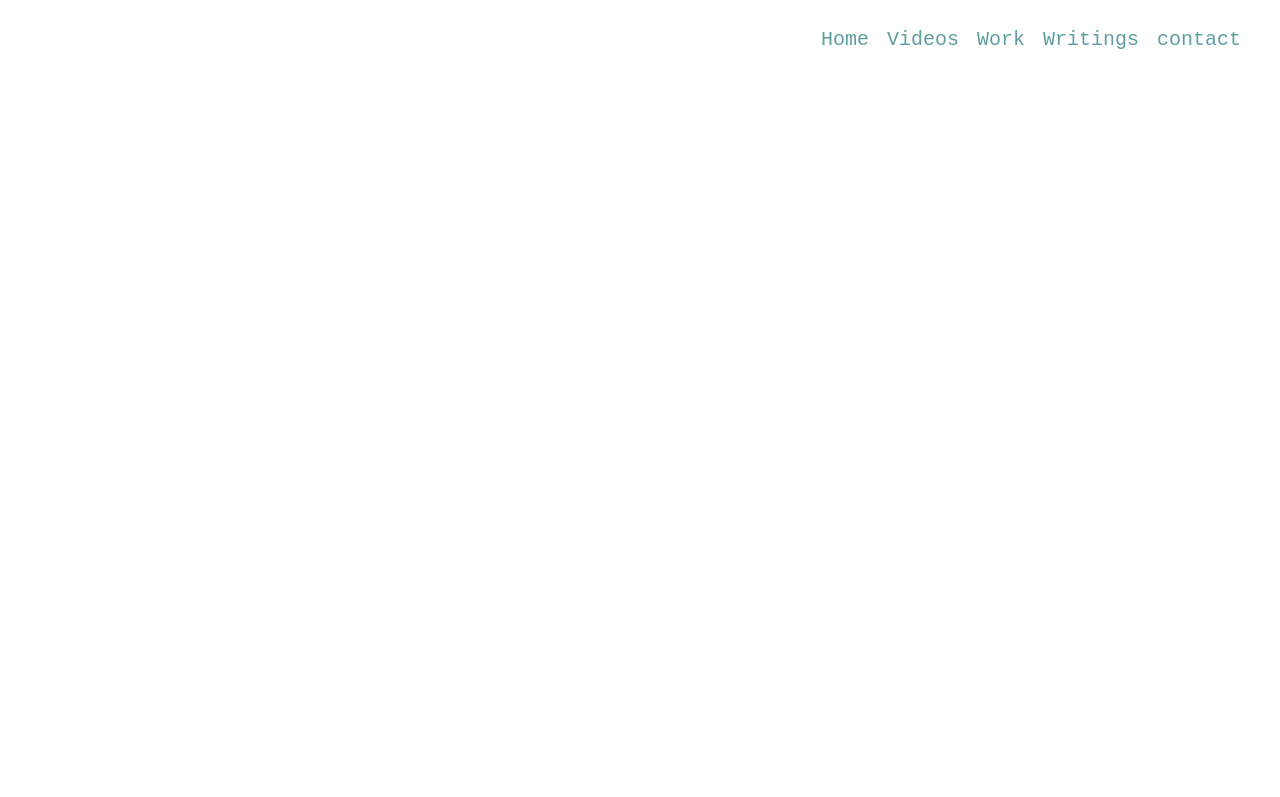
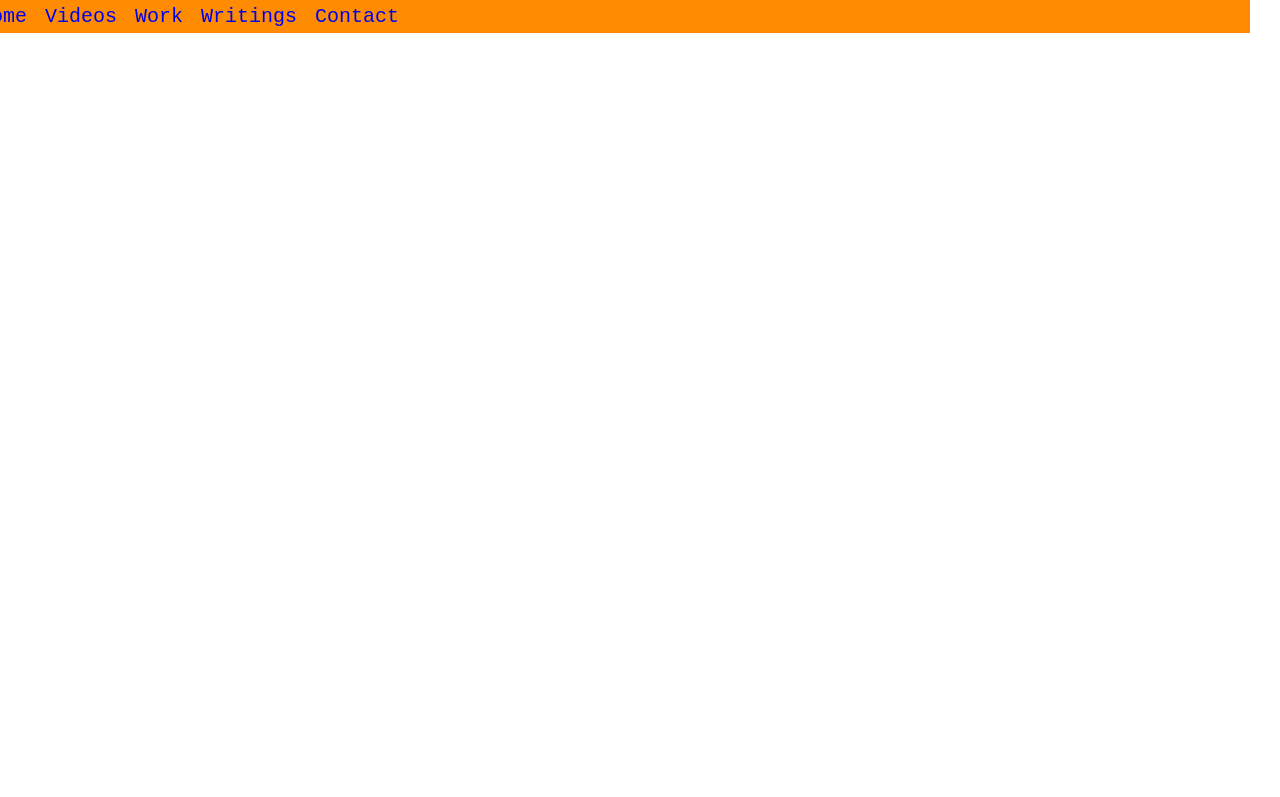
Before and after one commit to urjf/My-Blog, a plain HTML site: page index.html in a window 1280 px wide. Shown: the top 797 px of the page. Drawn offline with Linux system fonts and the light colour scheme; a web font is replaced by a local one.

Commit message:
Add files via upload

```diff
--- a/index.html
+++ b/index.html
@@ -11,18 +11,44 @@
 </head>
 
 <body>
+    <center>
     <ul class="menu">
-    <li class="links">Home</li>
-    <li class="links"> Videos</li>
-    <li class="links"> Work </li>
-    <li class="links">Writings</li>
-    <li class="links">contact</li>
+        <li class="links"> <a href=#welcome>Home</a></li>
+        <li class="links"> <a href=#videos> Videos</a></li>
+    <li class="links"> <a href=#work>Work</a></li>
+        <li class="links"> <a href=#writings>Writings</a></li>
+        <li class="links"> <a href=#contact>Contact</a></li>
     </ul>
+    </center>
     <section id="welcome"><div class="parallax"> <img src="thingy.jpeg" class="profile"> <h1> I am<br> <span id="name"> Tim Berners-Lee</span></h1>
         <h2> I am the founder of www. World Wide Web</h2></div></section>
-<section id="bio"><h1> Hi!</h1> <div class="line"></div><p> Sir Timothy John Berners-Lee OM KBE FRS FREng FRSA FBCS (born 8 June 1955), also known as TimBL, is an English computer scientist best known as the inventor of the World Wide Web. He is a Professorial Fellow of Computer Science at the University of Oxford and a professor at the Massachusetts Institute of Technology (MIT). Berners-Lee proposed an information management system on 12 March 1989, then implemented the first successful communication between a Hypertext Transfer Protocol (HTTP) client and server via the Internet in mid-November.Berners-Lee is the director of the World Wide Web Consortium (W3C), which oversees the continued development of the Web. He co-founded (with his wife-to-be Rosemary Leith) the World Wide Web Foundation. He is a senior researcher and holder of the 3Com founder's chair at the MIT Computer Science and Artificial Intelligence Laboratory (CSAIL).He is a director of the Web Science Research Initiative (WSRI)[13] and a member of the advisory board of the MIT Center for Collective Intelligence. In 2011, he was named as a member of the board of trustees of the Ford Foundation. He is a founder and president of the Open Data Institute and is currently an advisor at social network MeWe.
+<section id="bio"><h1> Hi!</h1> <div class="line"></div><p id="paragraphinfo"> Sir Timothy John Berners-Lee OM KBE FRS FREng FRSA FBCS (born 8 June 1955), also known as TimBL, is an English computer scientist best known as the inventor of the World Wide Web. He is a Professorial Fellow of Computer Science at the University of Oxford and a professor at the Massachusetts Institute of Technology (MIT). Berners-Lee proposed an information management system on 12 March 1989, then implemented the first successful communication between a Hypertext Transfer Protocol (HTTP) client and server via the Internet in mid-November.Berners-Lee is the director of the World Wide Web Consortium (W3C), which oversees the continued development of the Web. He co-founded (with his wife-to-be Rosemary Leith) the World Wide Web Foundation. He is a senior researcher and holder of the 3Com founder's chair at the MIT Computer Science and Artificial Intelligence Laboratory (CSAIL).He is a director of the Web Science Research Initiative (WSRI)[13] and a member of the advisory board of the MIT Center for Collective Intelligence. In 2011, he was named as a member of the board of trustees of the Ford Foundation. He is a founder and president of the Open Data Institute and is currently an advisor at social network MeWe.
+    </p></section>
+<style>
+#paragraphinfo{
+border:2px solid;
+ padding: 20px;
+  width: 300px;
+  resize: both;
+  overflow: auto;</style>
+    <section id="videos"> <h1> Videos</h1> <div class="line"></div> <iframe width="950" height="548" src="https://www.youtube.com/embed/OM6XIICm_qo" title="YouTube video player" frameborder="0" allow="accelerometer; autoplay; clipboard-write; encrypted-media; gyroscope; picture-in-picture" allowfullscreen></iframe>
+<br>
+<br>
+    <iframe width="974" height="548" src="https://www.youtube.com/embed/J8hzJxb0rpc" title="YouTube video player" frameborder="0" allow="accelerometer; autoplay; clipboard-write; encrypted-media; gyroscope; picture-in-picture" allowfullscreen></iframe>
+</section>
+<section id="work"> <h1>Work</h1> <div class="line"></div><iframe width="900" height="1000" src="https://en.wikipedia.org/wiki/Tim_Berners-Lee#Career_and_research"></iframe></section>
+<section id="writings">
+    <h1> Writings</h1>
+<div class="line"></div>
+<a class="article"
+href="https://webfoundation.org/2019/03/web-birthday-30/" target="_blank"> 30 years on, what's next for the web?</a>
+<br>
+    <a class="article" href="https://interestingengineering.com/how-did-tim-berners-lee-change-the-world-with-the-world-wide-web" target="_blank"> How did Tim Berners-Lee change the World with the World Wide Web?</a></section>
+<section id="contact"> <h1> Contact Tim Berners-Lee</h1> <div class="line"></div> <p>
+Currently in CN division. Before comming to CERN, Tim worked on, among other things, document production and text processing. He developped his first hypertext system, "Enquire", in 1980 for his own use (although unaware of the existence of the term HyperText). With a background in text processing, real-time software and communications, Tim decided that high energy physics needed a networked hypertext system and CERN was an ideal site for the development of wide-area hypertext ideas. Tim started the WorldWideWeb project at CERN in 1989. He wrote the application on the NeXT along with most of the communications software. Phone: 3755, Email: timbl@info.cern.ch
+</p></section>
 
-<br></p></section>
+<br>
   <script src=""></script>
 </body>
 </html>
--- a/style.css
+++ b/style.css
@@ -1,6 +1,7 @@
 body {
     margin: 0;
     padding-top: 800px;
+    text-align: center;
 
 }
 
@@ -22,72 +23,99 @@ body {
     top: 0;
     opacity: 0.83;
 
-    background:linear-gradient (#f57200 0%, #f54100 100%);
-display:table;
-    width:100%;
-    height:100%;
+    background: linear-gradient (#f57200 0%, #f54100 100%);
+    display: table;
+    width: 100%;
+    height: 100%;
     z-index: 9;
 }
-.parallax{
+
+.parallax {
     display: table-cell;
     position: relative;
-    text-align:center;
+    text-align: center;
     vertical-align: middle;
 
 }
-h1{
-    font-size:40px;
+
+h1 {
+    font-size: 40px;
     line-height: 1.2;
     font-family: inherit;
     font-weight: 300;
 }
-#name{
-    font-size:30px
-        line-height:1.2;
+
+#name {
+    font-size: 30px line-height:1.2;
     font-family: monospace;
-    vertical-align:middle;
+    vertical-align: middle;
     font-family: 'Alumni Sans', sans-serif;
 }
-h2{
+
+h2 {
     font-size: 30px;
-    font-weight:300;
+    font-weight: 300;
     line-height: 1.2;
     font-family: sans-serif;
 }
-#bio{
+
+#bio {
     padding: 50px;
     text-align: center;
-    font-size:42px;
+    font-size: 42px;
 }
-.line{
+
+.line {
     height: 6px;
-    background-color:darkorange;
-    width:70px;
-    margin:8px auto;
+    background-color: darkorange;
+    width: 70px;
+    margin: 8px auto;
 }
-p{
+
+p {
     max-width: 450px;
-    margin:25px auto;
-    font-size:17px;
+    margin: 25px auto;
+    font-size: 17px;
     line-height: 1.3;
 
 }
-.menu{
-list-style: none;
-font-family:monospace;
-position: absolute;
-top: 10px;
-right:30px;
-cursor: pointer;}
-.links{
-float: left;
-color:cadetblue;
-padding-top:5px;
-padding-bottom: 5px;
-padding-left:9px;
-padding-right: 9px;
-font-family:inherit;
-font-size:20px;}
-.links:hover{
+
+.menu {
+    list-style: none;
+    font-family: monospace;
+    position: fixed;
+    top: 0px;
+    right: 30px;
+    cursor: pointer;
 background-color:darkorange;
+    width:100%;
+    margin-top:0px;
+z-index:10
+
 }
+
+.links {
+    float: left;
+    color: cadetblue;
+    padding-top: 5px;
+    padding-bottom: 5px;
+    padding-left: 9px;
+    padding-right: 9px;
+    font-family: inherit;
+    font-size: 20px;
+}
+
+.links:hover {
+    background-color: darkorange;
+}
+
+a {
+    text-decoration: none;
+}
+
+.article:hover {
+    background-color: darkorange;
+}
+
+html{
+scroll-behavior: smooth;}
```
Also changed, not shown: thingy.jpeg (added).
